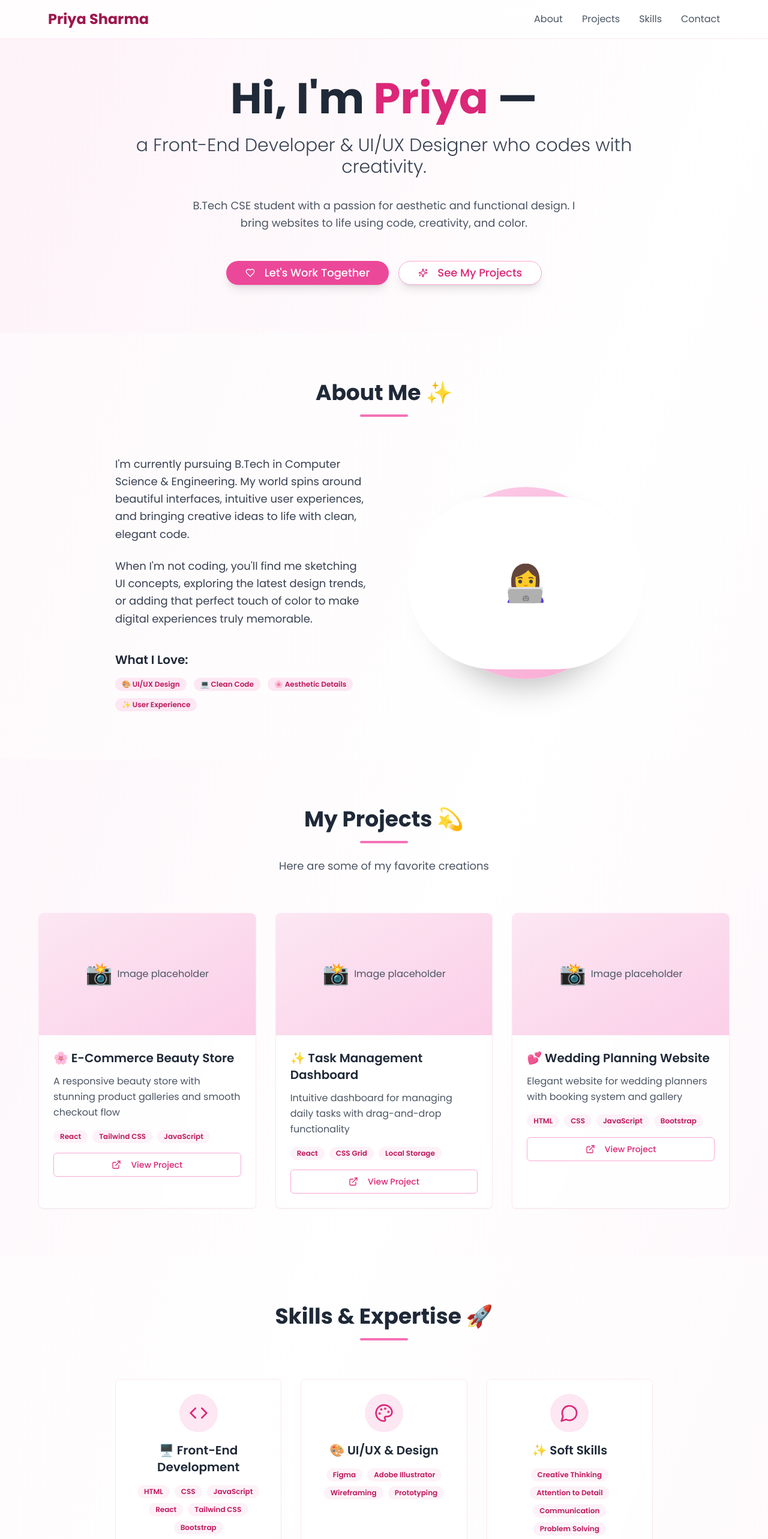
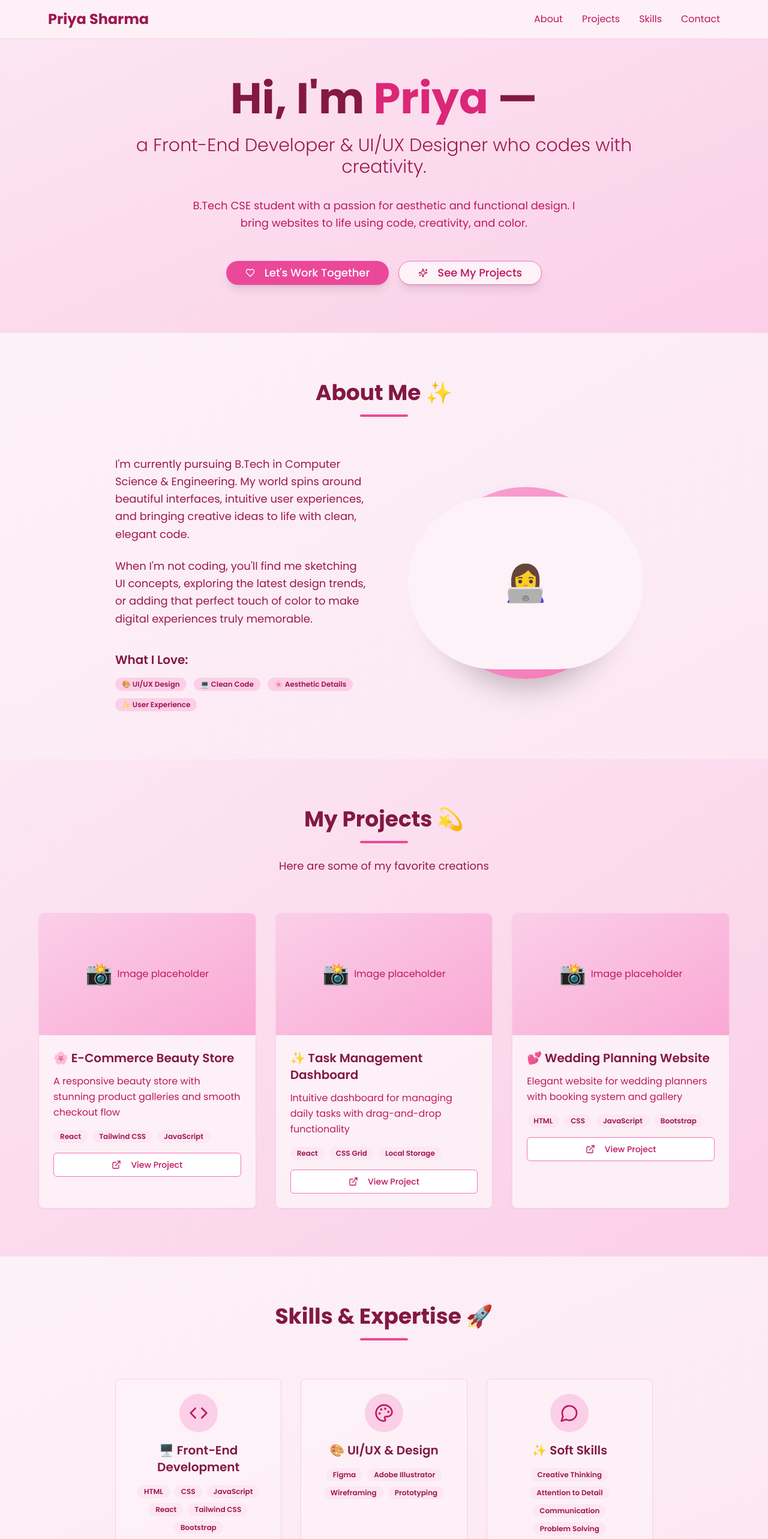
Before and after one commit to priyaa-sharma/priya-pixel-blush-portfolio, a React (Vite) app: page / in a window 1280 px wide. Shown: the top 2566 px of the page at 60% size. Built offline with nearby package versions, Linux system fonts and the light colour scheme.

Commit message:
Set pink background theme
Update the application's background to a pink theme.

```diff
--- a/src/pages/Index.tsx
+++ b/src/pages/Index.tsx
@@ -40,33 +40,33 @@ const Index = () => {
   };
 
   return (
-    <div className="min-h-screen bg-gradient-to-br from-pink-50 via-white to-pink-50">
+    <div className="min-h-screen bg-gradient-to-br from-pink-100 via-pink-50 to-pink-200">
       {/* Navigation */}
-      <nav className="fixed top-0 w-full bg-white/80 backdrop-blur-md z-50 border-b border-pink-100">
+      <nav className="fixed top-0 w-full bg-pink-50/90 backdrop-blur-md z-50 border-b border-pink-200">
         <div className="max-w-6xl mx-auto px-4 py-4">
           <div className="flex justify-between items-center">
             <div className="text-2xl font-bold text-pink-800">Priya Sharma</div>
             <div className="hidden md:flex space-x-8">
-              <button onClick={() => scrollToSection('about')} className="text-gray-600 hover:text-pink-600 transition-colors">About</button>
-              <button onClick={() => scrollToSection('projects')} className="text-gray-600 hover:text-pink-600 transition-colors">Projects</button>
-              <button onClick={() => scrollToSection('skills')} className="text-gray-600 hover:text-pink-600 transition-colors">Skills</button>
-              <button onClick={() => scrollToSection('contact')} className="text-gray-600 hover:text-pink-600 transition-colors">Contact</button>
+              <button onClick={() => scrollToSection('about')} className="text-pink-700 hover:text-pink-900 transition-colors">About</button>
+              <button onClick={() => scrollToSection('projects')} className="text-pink-700 hover:text-pink-900 transition-colors">Projects</button>
+              <button onClick={() => scrollToSection('skills')} className="text-pink-700 hover:text-pink-900 transition-colors">Skills</button>
+              <button onClick={() => scrollToSection('contact')} className="text-pink-700 hover:text-pink-900 transition-colors">Contact</button>
             </div>
           </div>
         </div>
       </nav>
 
       {/* Hero Section */}
-      <section className="pt-32 pb-20 px-4">
+      <section className="pt-32 pb-20 px-4 bg-gradient-to-br from-pink-100 to-pink-200">
         <div className="max-w-4xl mx-auto text-center">
           <div className="mb-8 animate-fade-in">
-            <h1 className="text-5xl md:text-7xl font-bold text-gray-800 mb-6 leading-tight">
+            <h1 className="text-5xl md:text-7xl font-bold text-pink-900 mb-6 leading-tight">
               Hi, I'm <span className="text-pink-600">Priya</span> —
             </h1>
-            <h2 className="text-2xl md:text-3xl text-gray-700 mb-8 font-light">
+            <h2 className="text-2xl md:text-3xl text-pink-800 mb-8 font-light">
               a Front-End Developer & UI/UX Designer who codes with creativity.
             </h2>
-            <p className="text-lg text-gray-600 mb-12 max-w-2xl mx-auto leading-relaxed">
+            <p className="text-lg text-pink-700 mb-12 max-w-2xl mx-auto leading-relaxed">
               B.Tech CSE student with a passion for aesthetic and functional design.
               I bring websites to life using code, creativity, and color.
             </p>
@@ -83,7 +83,7 @@ const Index = () => {
             <Button
               onClick={() => scrollToSection('projects')}
               variant="outline"
-              className="border-pink-300 text-pink-600 hover:bg-pink-50 px-8 py-3 rounded-full text-lg font-medium shadow-lg hover:shadow-xl transition-all duration-300 hover:scale-105"
+              className="border-pink-400 bg-pink-50 text-pink-700 hover:bg-pink-100 px-8 py-3 rounded-full text-lg font-medium shadow-lg hover:shadow-xl transition-all duration-300 hover:scale-105"
             >
               <Sparkles className="w-5 h-5 mr-2" />
               See My Projects
@@ -93,39 +93,39 @@ const Index = () => {
       </section>
 
       {/* About Section */}
-      <section id="about" className="py-20 px-4 bg-white/50">
+      <section id="about" className="py-20 px-4 bg-gradient-to-br from-pink-50 to-pink-100">
         <div className="max-w-4xl mx-auto">
           <div className="text-center mb-16">
-            <h2 className="text-4xl font-bold text-gray-800 mb-4">About Me ✨</h2>
-            <div className="w-20 h-1 bg-pink-400 mx-auto rounded-full"></div>
+            <h2 className="text-4xl font-bold text-pink-900 mb-4">About Me ✨</h2>
+            <div className="w-20 h-1 bg-pink-500 mx-auto rounded-full"></div>
           </div>
 
           <div className="grid md:grid-cols-2 gap-12 items-center">
             <div className="space-y-6">
-              <p className="text-lg text-gray-700 leading-relaxed">
+              <p className="text-lg text-pink-800 leading-relaxed">
                 I'm currently pursuing B.Tech in Computer Science & Engineering.
                 My world spins around beautiful interfaces, intuitive user experiences,
                 and bringing creative ideas to life with clean, elegant code.
               </p>
-              <p className="text-lg text-gray-700 leading-relaxed">
+              <p className="text-lg text-pink-800 leading-relaxed">
                 When I'm not coding, you'll find me sketching UI concepts, exploring
                 the latest design trends, or adding that perfect touch of color to make
                 digital experiences truly memorable.
               </p>
               <div className="pt-4">
-                <h3 className="text-xl font-semibold text-gray-800 mb-4">What I Love:</h3>
+                <h3 className="text-xl font-semibold text-pink-900 mb-4">What I Love:</h3>
                 <div className="flex flex-wrap gap-3">
-                  <Badge className="bg-pink-100 text-pink-700 hover:bg-pink-200">🎨 UI/UX Design</Badge>
-                  <Badge className="bg-pink-100 text-pink-700 hover:bg-pink-200">💻 Clean Code</Badge>
-                  <Badge className="bg-pink-100 text-pink-700 hover:bg-pink-200">🌸 Aesthetic Details</Badge>
-                  <Badge className="bg-pink-100 text-pink-700 hover:bg-pink-200">✨ User Experience</Badge>
+                  <Badge className="bg-pink-200 text-pink-800 hover:bg-pink-300">🎨 UI/UX Design</Badge>
+                  <Badge className="bg-pink-200 text-pink-800 hover:bg-pink-300">💻 Clean Code</Badge>
+                  <Badge className="bg-pink-200 text-pink-800 hover:bg-pink-300">🌸 Aesthetic Details</Badge>
+                  <Badge className="bg-pink-200 text-pink-800 hover:bg-pink-300">✨ User Experience</Badge>
                 </div>
               </div>
             </div>
 
             <div className="relative">
-              <div className="w-80 h-80 bg-gradient-to-br from-pink-200 to-pink-300 rounded-full mx-auto shadow-2xl">
-                <div className="absolute inset-4 bg-white rounded-full flex items-center justify-center">
+              <div className="w-80 h-80 bg-gradient-to-br from-pink-300 to-pink-400 rounded-full mx-auto shadow-2xl">
+                <div className="absolute inset-4 bg-pink-50 rounded-full flex items-center justify-center">
                   <span className="text-6xl">👩‍💻</span>
                 </div>
               </div>
@@ -135,32 +135,32 @@ const Index = () => {
       </section>
 
       {/* Projects Section */}
-      <section id="projects" className="py-20 px-4">
+      <section id="projects" className="py-20 px-4 bg-gradient-to-br from-pink-100 to-pink-200">
         <div className="max-w-6xl mx-auto">
           <div className="text-center mb-16">
-            <h2 className="text-4xl font-bold text-gray-800 mb-4">My Projects 💫</h2>
-            <div className="w-20 h-1 bg-pink-400 mx-auto rounded-full"></div>
-            <p className="text-lg text-gray-600 mt-6">Here are some of my favorite creations</p>
+            <h2 className="text-4xl font-bold text-pink-900 mb-4">My Projects 💫</h2>
+            <div className="w-20 h-1 bg-pink-500 mx-auto rounded-full"></div>
+            <p className="text-lg text-pink-800 mt-6">Here are some of my favorite creations</p>
           </div>
 
           <div className="grid md:grid-cols-2 lg:grid-cols-3 gap-8">
             {projects.map((project, index) => (
-              <Card key={index} className="group hover:shadow-2xl transition-all duration-300 hover:scale-105 border-pink-100 bg-white/80 backdrop-blur-sm">
-                <div className="aspect-video bg-gradient-to-br from-pink-100 to-pink-200 rounded-t-lg flex items-center justify-center">
+              <Card key={index} className="group hover:shadow-2xl transition-all duration-300 hover:scale-105 border-pink-200 bg-pink-50/90 backdrop-blur-sm">
+                <div className="aspect-video bg-gradient-to-br from-pink-200 to-pink-300 rounded-t-lg flex items-center justify-center">
                   <span className="text-4xl">📸</span>
-                  <span className="ml-2 text-gray-600">Image placeholder</span>
+                  <span className="ml-2 text-pink-700">Image placeholder</span>
                 </div>
                 <CardContent className="p-6">
-                  <h3 className="text-xl font-semibold text-gray-800 mb-3">{project.title}</h3>
-                  <p className="text-gray-600 mb-4 leading-relaxed">{project.description}</p>
+                  <h3 className="text-xl font-semibold text-pink-900 mb-3">{project.title}</h3>
+                  <p className="text-pink-700 mb-4 leading-relaxed">{project.description}</p>
                   <div className="flex flex-wrap gap-2 mb-4">
                     {project.tech.map((tech, techIndex) => (
-                      <Badge key={techIndex} variant="secondary" className="bg-pink-50 text-pink-700">
+                      <Badge key={techIndex} variant="secondary" className="bg-pink-100 text-pink-800">
                         {tech}
                       </Badge>
                     ))}
                   </div>
-                  <Button variant="outline" className="w-full border-pink-300 text-pink-600 hover:bg-pink-50">
+                  <Button variant="outline" className="w-full border-pink-400 text-pink-700 hover:bg-pink-100">
                     <ExternalLink className="w-4 h-4 mr-2" />
                     View Project
                   </Button>
@@ -172,23 +172,23 @@ const Index = () => {
       </section>
 
       {/* Skills Section */}
-      <section id="skills" className="py-20 px-4 bg-white/50">
+      <section id="skills" className="py-20 px-4 bg-gradient-to-br from-pink-50 to-pink-100">
         <div className="max-w-4xl mx-auto">
           <div className="text-center mb-16">
-            <h2 className="text-4xl font-bold text-gray-800 mb-4">Skills & Expertise 🚀</h2>
-            <div className="w-20 h-1 bg-pink-400 mx-auto rounded-full"></div>
+            <h2 className="text-4xl font-bold text-pink-900 mb-4">Skills & Expertise 🚀</h2>
+            <div className="w-20 h-1 bg-pink-500 mx-auto rounded-full"></div>
           </div>
 
           <div className="grid md:grid-cols-3 gap-8">
-            <Card className="border-pink-100 bg-white/80 backdrop-blur-sm hover:shadow-lg transition-shadow">
+            <Card className="border-pink-200 bg-pink-50/90 backdrop-blur-sm hover:shadow-lg transition-shadow">
               <CardContent className="p-6 text-center">
-                <div className="w-16 h-16 bg-pink-100 rounded-full flex items-center justify-center mx-auto mb-4">
-                  <Code className="w-8 h-8 text-pink-600" />
+                <div className="w-16 h-16 bg-pink-200 rounded-full flex items-center justify-center mx-auto mb-4">
+                  <Code className="w-8 h-8 text-pink-700" />
                 </div>
-                <h3 className="text-xl font-semibold text-gray-800 mb-4">🖥️ Front-End Development</h3>
+                <h3 className="text-xl font-semibold text-pink-900 mb-4">🖥️ Front-End Development</h3>
                 <div className="flex flex-wrap gap-2 justify-center">
                   {techStack.frontend.map((skill, index) => (
-                    <Badge key={index} className="bg-pink-50 text-pink-700">
+                    <Badge key={index} className="bg-pink-100 text-pink-800">
                       {skill}
                     </Badge>
                   ))}
@@ -196,15 +196,15 @@ const Index = () => {
               </CardContent>
             </Card>
 
-            <Card className="border-pink-100 bg-white/80 backdrop-blur-sm hover:shadow-lg transition-shadow">
+            <Card className="border-pink-200 bg-pink-50/90 backdrop-blur-sm hover:shadow-lg transition-shadow">
               <CardContent className="p-6 text-center">
-                <div className="w-16 h-16 bg-pink-100 rounded-full flex items-center justify-center mx-auto mb-4">
-                  <Palette className="w-8 h-8 text-pink-600" />
+                <div className="w-16 h-16 bg-pink-200 rounded-full flex items-center justify-center mx-auto mb-4">
+                  <Palette className="w-8 h-8 text-pink-700" />
                 </div>
-                <h3 className="text-xl font-semibold text-gray-800 mb-4">🎨 UI/UX & Design</h3>
+                <h3 className="text-xl font-semibold text-pink-900 mb-4">🎨 UI/UX & Design</h3>
                 <div className="flex flex-wrap gap-2 justify-center">
                   {techStack.design.map((skill, index) => (
-                    <Badge key={index} className="bg-pink-50 text-pink-700">
+                    <Badge key={index} className="bg-pink-100 text-pink-800">
                       {skill}
                     </Badge>
                   ))}
@@ -212,15 +212,15 @@ const Index = () => {
               </CardContent>
             </Card>
 
-            <Card className="border-pink-100 bg-white/80 backdrop-blur-sm hover:shadow-lg transition-shadow">
+            <Card className="border-pink-200 bg-pink-50/90 backdrop-blur-sm hover:shadow-lg transition-shadow">
               <CardContent className="p-6 text-center">
-                <div className="w-16 h-16 bg-pink-100 rounded-full flex items-center justify-center mx-auto mb-4">
-                  <MessageCircle className="w-8 h-8 text-pink-600" />
+                <div className="w-16 h-16 bg-pink-200 rounded-full flex items-center justify-center mx-auto mb-4">
+                  <MessageCircle className="w-8 h-8 text-pink-700" />
                 </div>
-                <h3 className="text-xl font-semibold text-gray-800 mb-4">✨ Soft Skills</h3>
+                <h3 className="text-xl font-semibold text-pink-900 mb-4">✨ Soft Skills</h3>
                 <div className="flex flex-wrap gap-2 justify-center">
                   {techStack.soft.map((skill, index) => (
-                    <Badge key={index} className="bg-pink-50 text-pink-700">
+                    <Badge key={index} className="bg-pink-100 text-pink-800">
                       {skill}
                     </Badge>
                   ))}
@@ -232,64 +232,64 @@ const Index = () => {
       </section>
 
       {/* Contact Section */}
-      <section id="contact" className="py-20 px-4">
+      <section id="contact" className="py-20 px-4 bg-gradient-to-br from-pink-100 to-pink-200">
         <div className="max-w-4xl mx-auto">
           <div className="text-center mb-16">
-            <h2 className="text-4xl font-bold text-gray-800 mb-4">Let's Create Something Beautiful Together 💌</h2>
-            <div className="w-20 h-1 bg-pink-400 mx-auto rounded-full"></div>
-            <p className="text-lg text-gray-600 mt-6">Have a project in mind? I'd love to hear from you!</p>
+            <h2 className="text-4xl font-bold text-pink-900 mb-4">Let's Create Something Beautiful Together 💌</h2>
+            <div className="w-20 h-1 bg-pink-500 mx-auto rounded-full"></div>
+            <p className="text-lg text-pink-800 mt-6">Have a project in mind? I'd love to hear from you!</p>
           </div>
 
           <div className="grid md:grid-cols-2 gap-12">
             <div className="space-y-6">
-              <h3 className="text-2xl font-semibold text-gray-800 mb-6">Get In Touch</h3>
+              <h3 className="text-2xl font-semibold text-pink-900 mb-6">Get In Touch</h3>
               <div className="space-y-4">
                 <div className="flex items-center space-x-4">
-                  <div className="w-12 h-12 bg-pink-100 rounded-full flex items-center justify-center">
-                    <Mail className="w-6 h-6 text-pink-600" />
+                  <div className="w-12 h-12 bg-pink-200 rounded-full flex items-center justify-center">
+                    <Mail className="w-6 h-6 text-pink-700" />
                   </div>
                   <div>
-                    <p className="text-gray-800 font-medium">Email</p>
-                    <p className="text-gray-600">priya.sharma@email.com</p>
+                    <p className="text-pink-900 font-medium">Email</p>
+                    <p className="text-pink-700">priya.sharma@email.com</p>
                   </div>
                 </div>
 
                 <div className="flex items-center space-x-4">
-                  <div className="w-12 h-12 bg-pink-100 rounded-full flex items-center justify-center">
-                    <Linkedin className="w-6 h-6 text-pink-600" />
+                  <div className="w-12 h-12 bg-pink-200 rounded-full flex items-center justify-center">
+                    <Linkedin className="w-6 h-6 text-pink-700" />
                   </div>
                   <div>
-                    <p className="text-gray-800 font-medium">LinkedIn</p>
-                    <p className="text-gray-600">linkedin.com/in/priyasharma</p>
+                    <p className="text-pink-900 font-medium">LinkedIn</p>
+                    <p className="text-pink-700">linkedin.com/in/priyasharma</p>
                   </div>
                 </div>
 
                 <div className="flex items-center space-x-4">
-                  <div className="w-12 h-12 bg-pink-100 rounded-full flex items-center justify-center">
-                    <Github className="w-6 h-6 text-pink-600" />
+                  <div className="w-12 h-12 bg-pink-200 rounded-full flex items-center justify-center">
+                    <Github className="w-6 h-6 text-pink-700" />
                   </div>
                   <div>
-                    <p className="text-gray-800 font-medium">GitHub</p>
-                    <p className="text-gray-600">github.com/priyasharma</p>
+                    <p className="text-pink-900 font-medium">GitHub</p>
+                    <p className="text-pink-700">github.com/priyasharma</p>
                   </div>
                 </div>
               </div>
             </div>
 
-            <Card className="border-pink-100 bg-white/80 backdrop-blur-sm">
+            <Card className="border-pink-200 bg-pink-50/90 backdrop-blur-sm">
               <CardContent className="p-6">
                 <form className="space-y-4">
                   <div>
-                    <label className="block text-sm font-medium text-gray-700 mb-2">Name</label>
-                    <Input className="border-pink-200 focus:border-pink-400" placeholder="Your name" />
+                    <label className="block text-sm font-medium text-pink-900 mb-2">Name</label>
+                    <Input className="border-pink-300 focus:border-pink-500 bg-pink-50" placeholder="Your name" />
                   </div>
                   <div>
-                    <label className="block text-sm font-medium text-gray-700 mb-2">Email</label>
-                    <Input type="email" className="border-pink-200 focus:border-pink-400" placeholder="your.email@example.com" />
+                    <label className="block text-sm font-medium text-pink-900 mb-2">Email</label>
+                    <Input type="email" className="border-pink-300 focus:border-pink-500 bg-pink-50" placeholder="your.email@example.com" />
                   </div>
                   <div>
-                    <label className="block text-sm font-medium text-gray-700 mb-2">Message</label>
-                    <Textarea className="border-pink-200 focus:border-pink-400 min-h-32" placeholder="Tell me about your project..." />
+                    <label className="block text-sm font-medium text-pink-900 mb-2">Message</label>
+                    <Textarea className="border-pink-300 focus:border-pink-500 min-h-32 bg-pink-50" placeholder="Tell me about your project..." />
                   </div>
                   <Button className="w-full bg-pink-500 hover:bg-pink-600 text-white py-3 rounded-lg font-medium shadow-lg hover:shadow-xl transition-all duration-300">
                     <Heart className="w-5 h-5 mr-2" />
@@ -303,27 +303,27 @@ const Index = () => {
       </section>
 
       {/* Footer */}
-      <footer className="py-12 px-4 bg-pink-50">
+      <footer className="py-12 px-4 bg-gradient-to-br from-pink-200 to-pink-300">
         <div className="max-w-4xl mx-auto text-center">
           <div className="mb-8">
-            <h3 className="text-2xl font-bold text-gray-800 mb-2">Priya Sharma</h3>
-            <p className="text-gray-600 italic">Crafting web dreams with code & charm.</p>
+            <h3 className="text-2xl font-bold text-pink-900 mb-2">Priya Sharma</h3>
+            <p className="text-pink-800 italic">Crafting web dreams with code & charm.</p>
           </div>
 
           <div className="flex justify-center space-x-6 mb-8">
-            <a href="#" className="w-12 h-12 bg-white rounded-full flex items-center justify-center shadow-lg hover:shadow-xl transition-all duration-300 hover:scale-110">
-              <Mail className="w-6 h-6 text-pink-600" />
+            <a href="#" className="w-12 h-12 bg-pink-50 rounded-full flex items-center justify-center shadow-lg hover:shadow-xl transition-all duration-300 hover:scale-110">
+              <Mail className="w-6 h-6 text-pink-700" />
             </a>
-            <a href="#" className="w-12 h-12 bg-white rounded-full flex items-center justify-center shadow-lg hover:shadow-xl transition-all duration-300 hover:scale-110">
-              <Linkedin className="w-6 h-6 text-pink-600" />
+            <a href="#" className="w-12 h-12 bg-pink-50 rounded-full flex items-center justify-center shadow-lg hover:shadow-xl transition-all duration-300 hover:scale-110">
+              <Linkedin className="w-6 h-6 text-pink-700" />
             </a>
-            <a href="#" className="w-12 h-12 bg-white rounded-full flex items-center justify-center shadow-lg hover:shadow-xl transition-all duration-300 hover:scale-110">
-              <Github className="w-6 h-6 text-pink-600" />
+            <a href="#" className="w-12 h-12 bg-pink-50 rounded-full flex items-center justify-center shadow-lg hover:shadow-xl transition-all duration-300 hover:scale-110">
+              <Github className="w-6 h-6 text-pink-700" />
             </a>
           </div>
 
-          <div className="border-t border-pink-200 pt-8">
-            <p className="text-gray-500">© 2024 Priya Sharma. Made with 💕 and lots of code.</p>
+          <div className="border-t border-pink-400 pt-8">
+            <p className="text-pink-800">© 2024 Priya Sharma. Made with 💕 and lots of code.</p>
           </div>
         </div>
       </footer>
```
